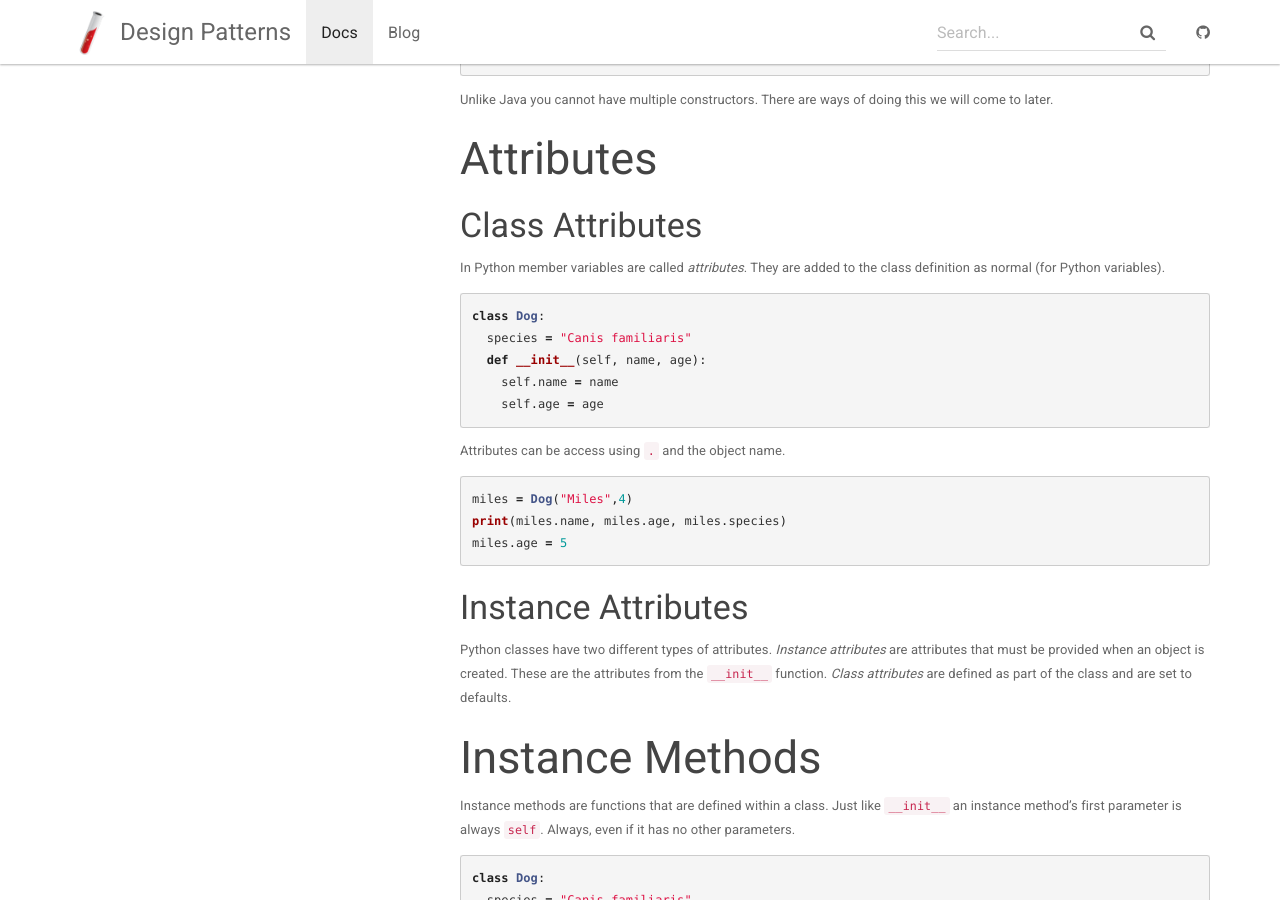
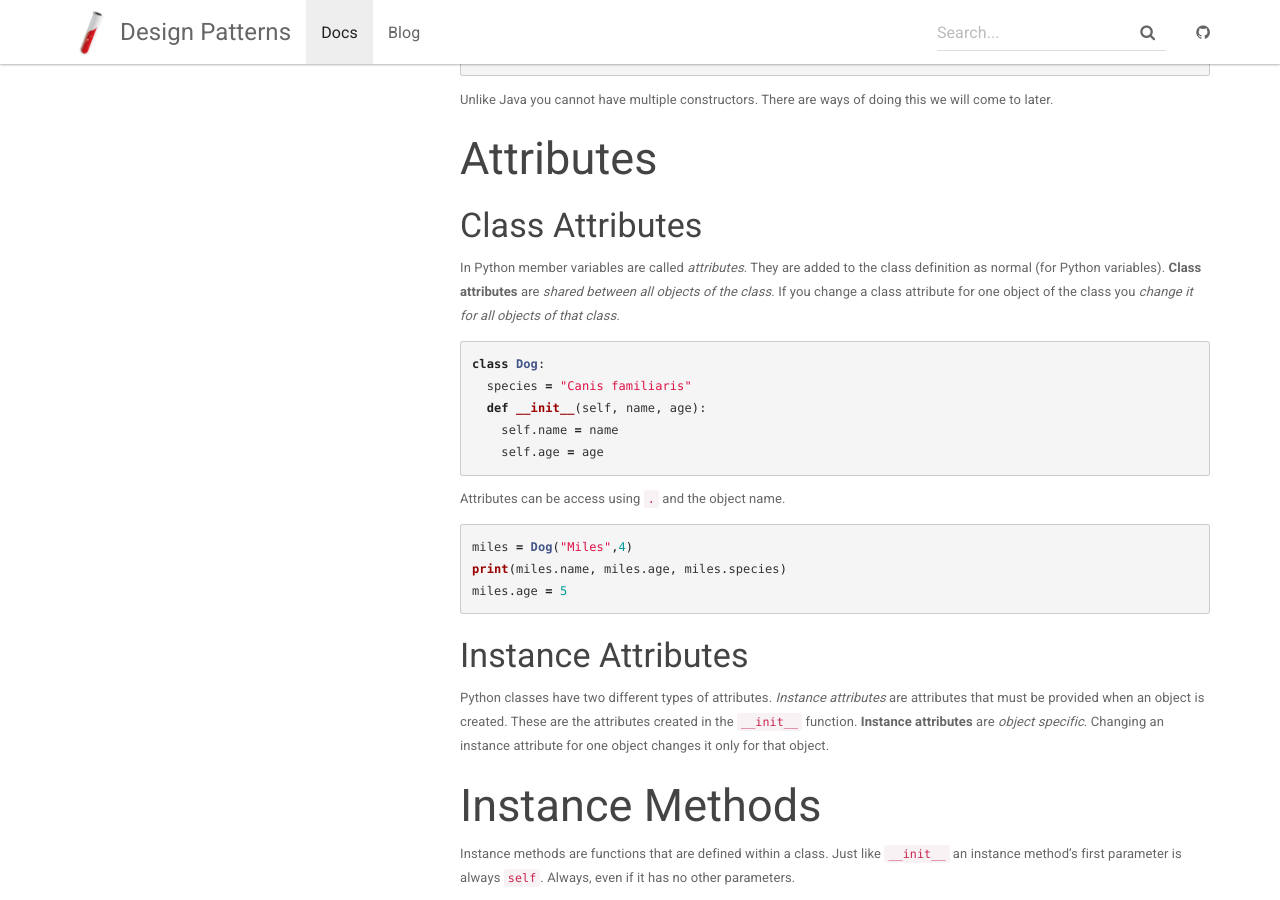
Before and after one commit to andyguestysj/dp4g, a Jekyll site: the page built from _docs/topics/3-pyOOOPs/pyoops-1.md, in a window 1280 px wide and 900 px high, scrolled down 1019 px. Built offline with Jekyll 4.4.1, drawn with Linux system fonts in a browser that asks for light colours.

Commit message:
instance and class attributes

````diff
--- a/_docs/topics/3-pyOOOPs/pyoops-1.md
+++ b/_docs/topics/3-pyOOOPs/pyoops-1.md
@@ -44,7 +44,7 @@ Unlike Java you cannot have multiple constructors. There are ways of doing this
 
 ### Class Attributes
 
-In Python member variables are called *attributes*. They are added to the class definition as normal (for Python variables).
+In Python member variables are called *attributes*. They are added to the class definition as normal (for Python variables). **Class attributes** are *shared between all objects of the class*. If you change a class attribute for one object of the class you *change it for all objects of that class*.
 
 ```python
 class Dog:
@@ -64,7 +64,7 @@ miles.age = 5
 
 ### Instance Attributes
 
-Python classes have two different types of attributes. *Instance attributes* are attributes that must be provided when an object is created. These are the attributes from the `__init__` function. *Class attributes* are defined as part of the class and are set to defaults.
+Python classes have two different types of attributes. *Instance attributes* are attributes that must be provided when an object is created. These are the attributes created in the `__init__` function. **Instance attributes** are *object specific*. Changing an instance attribute for one object changes it only for that object.
 
 ## Instance Methods
 
````
